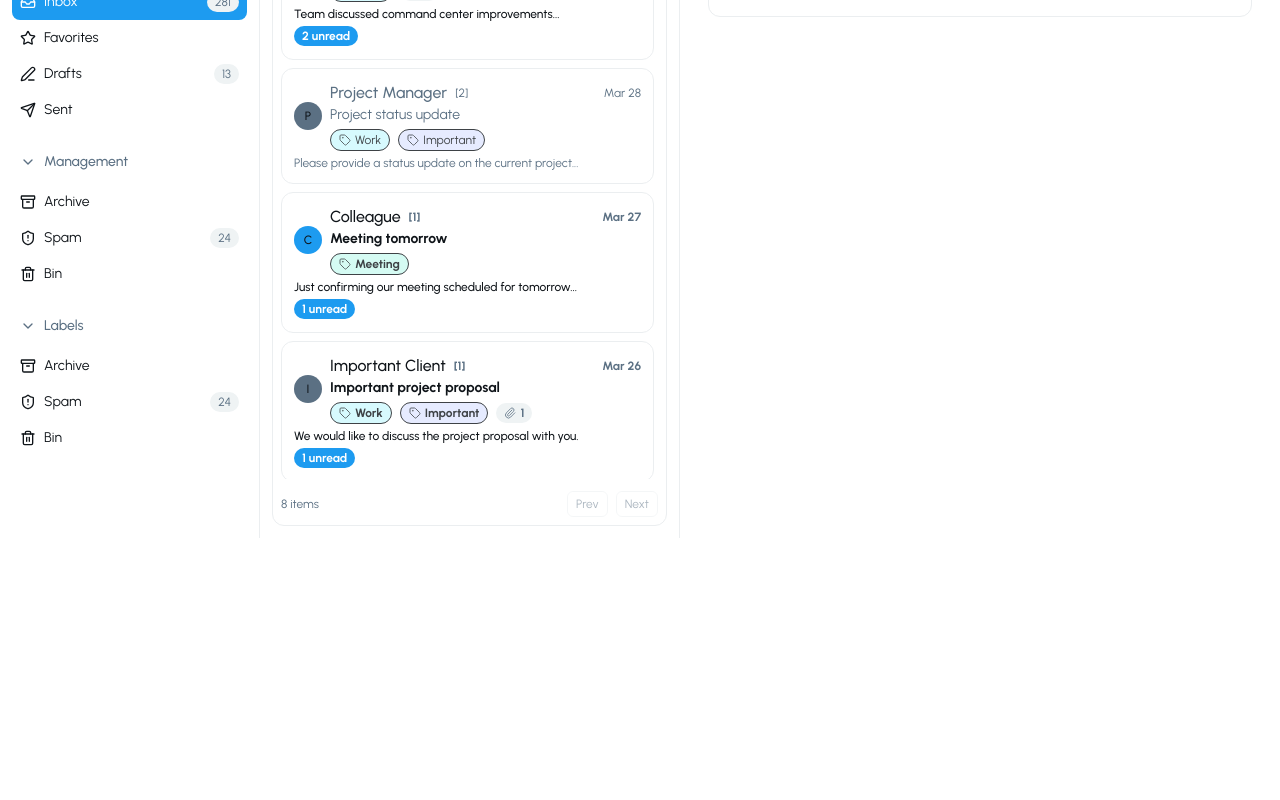
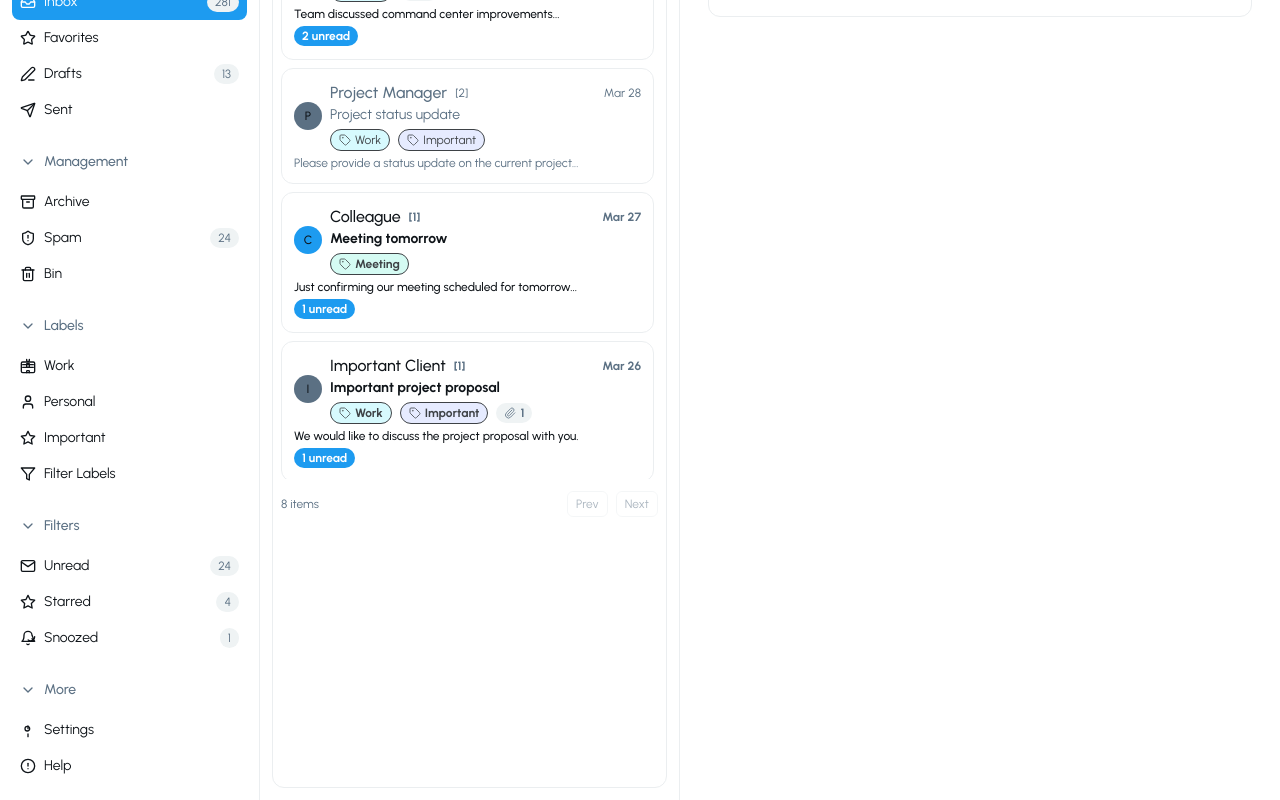
Before and after one commit to nowarelabs/nomail, a Next.js app in the folder apps/frontend/: page / in a window 1280 px wide. Shown: the part 229-1029 px from the top of the page. Before the commit the page ends 800 px from the top, so only its background shows below. Built offline with nearby package versions, Linux system fonts and the light colour scheme.

Commit message:
feat: add labels

```diff
--- a/apps/frontend/src/app/page.tsx
+++ b/apps/frontend/src/app/page.tsx
@@ -25,10 +25,12 @@ export default function Home() {
   const [theme, setTheme] = useState<'light' | 'dark'>('light');
   const [isCoreOpen, setIsCoreOpen] = useState(true);
   const [isManagementOpen, setIsManagementOpen] = useState(true);
-	const [isLabelsOpen, setIsLabelsOpen] = useState(true);
+  const [isLabelsOpen, setIsLabelsOpen] = useState(true);
+  const [isFiltersOpen, setIsFiltersOpen] = useState(true);
+  const [isMoreOpen, setIsMoreOpen] = useState(true);
   const [isSettingsOpen, setIsSettingsOpen] = useState(false);
-  const [activeMainView, setActiveMainView] = useState('inbox'); // Core/Management filters
-  const [activeSecondaryView, setActiveSecondaryView] = useState('primary'); // Category filters
+  const [activeMainView, setActiveMainView] = useState('inbox');
+  const [activeSecondaryView, setActiveSecondaryView] = useState('primary');
   const [isSelectMode, setIsSelectMode] = useState(false);
   const [selectedThreads, setSelectedThreads] = useState<Set<string>>(new Set());
   const [isMoreActionsOpen, setIsMoreActionsOpen] = useState(false);
@@ -2146,7 +2148,6 @@ export default function Home() {
 		if (savedTheme) {
 			setTheme(savedTheme);
 		} else {
-			// Only check system preference on client side to avoid hydration mismatch
 			if (typeof window !== 'undefined') {
 				const systemPrefersDark = window.matchMedia('(prefers-color-scheme: dark)').matches;
 				if (systemPrefersDark) {
@@ -2181,8 +2182,15 @@ export default function Home() {
 		setIsLabelsOpen(!isLabelsOpen);
 	};
 
+	const toggleFilters = () => {
+		setIsFiltersOpen(!isFiltersOpen);
+	};
+
+	const toggleMore = () => {
+		setIsMoreOpen(!isMoreOpen);
+	};
+
 	const handleViewChange = (view: string) => {
-		// Determine if this is a main view (Core/Management) or secondary view (category)
 		const mainViews = ['inbox', 'favorites', 'drafts', 'sent', 'archive', 'spam', 'bin'];
 		if (mainViews.includes(view)) {
 			setActiveMainView(view);
@@ -2200,11 +2208,8 @@ export default function Home() {
 	};
 
 	const toggleSelectAll = () => {
-		// Get the currently filtered threads
 		const currentlyFilteredThreads = filterThreads(emailThreads);
 
-		// If all filtered threads are already selected, deselect all
-		// Otherwise, select all filtered threads
 		if (selectedThreads.size === currentlyFilteredThreads.length && currentlyFilteredThreads.length > 0) {
 			setSelectedThreads(new Set());
 		} else {
@@ -2266,7 +2271,7 @@ export default function Home() {
 
 	const handleReply = (threadId: string) => {
 		setComposeAction('reply');
-		// Expand the thread if it's not already expanded
+
 		if (!expandedThreads.has(threadId)) {
 			toggleThreadExpansion(threadId);
 		}
@@ -2275,7 +2280,7 @@ export default function Home() {
 
 	const handleReplyAll = (threadId: string) => {
 		setComposeAction('replyAll');
-		// Expand the thread if it's not already expanded
+
 		if (!expandedThreads.has(threadId)) {
 			toggleThreadExpansion(threadId);
 		}
@@ -2284,7 +2289,7 @@ export default function Home() {
 
 	const handleForward = (threadId: string) => {
 		setComposeAction('forward');
-		// Expand the thread if it's not already expanded
+
 		if (!expandedThreads.has(threadId)) {
 			toggleThreadExpansion(threadId);
 		}
@@ -2319,10 +2324,8 @@ export default function Home() {
 		}
 	};
 
-	// Get the selected thread object
 	const selectedThreadData = selectedThread !== null ? emailThreads.find((t) => t.id === selectedThread) : undefined;
 
-	// Close more actions dropdown when clicking outside
 	useEffect(() => {
 		const handleClickOutside = (event: MouseEvent) => {
 			if (
@@ -2341,10 +2344,8 @@ export default function Home() {
 		};
 	}, []);
 
-	// Filter threads based on main view (Core/Management) and secondary view (category)
 	const filterThreads = (threads: EmailThread[]) => {
 		return threads.filter(thread => {
-			// First apply main view filter (Core/Management)
 			let passesMainFilter = false;
 			switch (activeMainView) {
 				case 'inbox':
@@ -2981,8 +2982,8 @@ export default function Home() {
 							<div className="overflow-hidden" style={{ height: 'auto', opacity: 1 }}>
 								<div className="py-1">
 									<button
-										className={`w-full flex items-center justify-between gap-2 rounded-lg px-2 py-2 text-sm ${activeMainView === 'archive' ? 'bg-sidebar-primary text-sidebar-primary-foreground' : 'hover:bg-sidebar-accent hover:text-sidebar-accent-foreground'}`}
-										onClick={() => handleViewChange('archive')}
+										className={`w-full flex items-center justify-between gap-2 rounded-lg px-2 py-2 text-sm ${activeMainView === 'work' ? 'bg-sidebar-primary text-sidebar-primary-foreground' : 'hover:bg-sidebar-accent hover:text-sidebar-accent-foreground'}`}
+										onClick={() => handleViewChange('work')}
 									>
 										<span className="flex items-center gap-2">
 											<svg
@@ -2995,19 +2996,22 @@ export default function Home() {
 												strokeWidth="2"
 												strokeLinecap="round"
 												strokeLinejoin="round"
-												className="lucide lucide-archive size-4"
+												className="lucide lucide-briefcase size-4"
 												aria-hidden="true"
 											>
-												<rect width="20" height="5" x="2" y="3" rx="1"></rect>
-												<path d="M4 8v11a2 2 0 0 0 2 2h12a2 2 0 0 0 2-2V8"></path>
-												<path d="M10 12h4"></path>
+												<path d="M10 13a1 1 0 0 0 1 1h2a1 1 0 0 0 1-1v-4a1 1 0 0 0-1-1h-2a1 1 0 0 0-1 1z"></path>
+												<path d="M10 2v2a1 1 0 0 0 1 1h2a1 1 0 0 0 1-1V2"></path>
+												<path d="M10 22v-2a1 1 0 0 1 1-1h2a1 1 0 0 1 1 1v2"></path>
+												<path d="M4 10h16"></path>
+												<path d="M4 14h16"></path>
+												<rect width="20" height="16" x="2" y="6" rx="2"></rect>
 											</svg>
-											Archive
+											Work
 										</span>
 									</button>
 									<button
-										className={`w-full flex items-center justify-between gap-2 rounded-lg px-2 py-2 text-sm ${activeMainView === 'spam' ? 'bg-sidebar-primary text-sidebar-primary-foreground' : 'hover:bg-sidebar-accent hover:text-sidebar-accent-foreground'}`}
-										onClick={() => handleViewChange('spam')}
+										className={`w-full flex items-center justify-between gap-2 rounded-lg px-2 py-2 text-sm ${activeMainView === 'personal' ? 'bg-sidebar-primary text-sidebar-primary-foreground' : 'hover:bg-sidebar-accent hover:text-sidebar-accent-foreground'}`}
+										onClick={() => handleViewChange('personal')}
 									>
 										<span className="flex items-center gap-2">
 											<svg
@@ -3020,20 +3024,18 @@ export default function Home() {
 												strokeWidth="2"
 												strokeLinecap="round"
 												strokeLinejoin="round"
-												className="lucide lucide-shield-alert size-4"
+												className="lucide lucide-user size-4"
 												aria-hidden="true"
 											>
-												<path d="M20 13c0 5-3.5 7.5-7.66 8.95a1 1 0 0 1-.67-.01C7.5 20.5 4 18 4 13V6a1 1 0 0 1 1-1c2 0 4.5-1.2 6.24-2.72a1.17 1.17 0 0 1 1.52 0C14.51 3.81 17 5 19 5a1 1 0 0 1 1 1z"></path>
-												<path d="M12 8v4"></path>
-												<path d="M12 16h.01"></path>
+												<path d="M19 21v-2a4 4 0 0 0-4-4H9a4 4 0 0 0-4 4v2"></path>
+												<circle cx="12" cy="7" r="4"></circle>
 											</svg>
-											Spam
+											Personal
 										</span>
-										<span className="rounded-full px-2 py-0.5 text-xs bg-muted text-muted-foreground">24</span>
 									</button>
 									<button
-										className={`w-full flex items-center justify-between gap-2 rounded-lg px-2 py-2 text-sm ${activeMainView === 'bin' ? 'bg-sidebar-primary text-sidebar-primary-foreground' : 'hover:bg-sidebar-accent hover:text-sidebar-accent-foreground'}`}
-										onClick={() => handleViewChange('bin')}
+										className={`w-full flex items-center justify-between gap-2 rounded-lg px-2 py-2 text-sm ${activeMainView === 'important' ? 'bg-sidebar-primary text-sidebar-primary-foreground' : 'hover:bg-sidebar-accent hover:text-sidebar-accent-foreground'}`}
+										onClick={() => handleViewChange('important')}
 									>
 										<span className="flex items-center gap-2">
 											<svg
@@ -3046,16 +3048,219 @@ export default function Home() {
 												strokeWidth="2"
 												strokeLinecap="round"
 												strokeLinejoin="round"
-												className="lucide lucide-trash2 lucide-trash-2 size-4"
+												className="lucide lucide-star size-4"
 												aria-hidden="true"
 											>
-												<path d="M10 11v6"></path>
-												<path d="M14 11v6"></path>
-												<path d="M19 6v14a2 2 0 0 1-2 2H7a2 2 0 0 1-2-2V6"></path>
-												<path d="M3 6h18"></path>
-												<path d="M8 6V4a2 2 0 0 1 2-2h4a2 2 0 0 1 2 2v2"></path>
+												<polygon points="12 2 15.09 8.26 22 9.27 17 14.14 18.18 21.02 12 17.77 5.82 21.02 7 14.14 2 9.27 8.91 8.26 12 2"></polygon>
 											</svg>
-											Bin
+											Important
+										</span>
+									</button>
+									<button
+										className="w-full flex items-center justify-between gap-2 rounded-lg px-2 py-2 text-sm hover:bg-sidebar-accent hover:text-sidebar-accent-foreground"
+										onClick={() => setShowFiltersDialog(true)}
+									>
+										<span className="flex items-center gap-2">
+											<svg
+												xmlns="http://www.w3.org/2000/svg"
+												width="24"
+												height="24"
+												viewBox="0 0 24 24"
+												fill="none"
+												stroke="currentColor"
+												strokeWidth="2"
+												strokeLinecap="round"
+												strokeLinejoin="round"
+												className="lucide lucide-filter size-4"
+												aria-hidden="true"
+											>
+												<polygon points="22 3 2 3 10 12.46 10 19 14 21 14 12.46 22 3"></polygon>
+											</svg>
+											Filter Labels
+										</span>
+									</button>
+								</div>
+							</div>
+						)}
+					</div>
+					<div>
+						<button
+							className="w-full text-left flex items-center gap-2 px-2 py-2 text-sm text-muted-foreground hover:text-foreground"
+							onClick={toggleFilters}
+						>
+							<svg
+								xmlns="http://www.w3.org/2000/svg"
+								width="24"
+								height="24"
+								viewBox="0 0 24 24"
+								fill="none"
+								stroke="currentColor"
+								strokeWidth="2"
+								strokeLinecap="round"
+								strokeLinejoin="round"
+								className={`lucide lucide-chevron-${isFiltersOpen ? 'down' : 'right'} size-4`}
+								aria-hidden="true"
+							>
+								<path d={`m${isFiltersOpen ? '6 9 6 6 6-6' : '9 18 6-6-6-6'}`}></path>
+							</svg>
+							<span className="font-medium">Filters</span>
+						</button>
+						{isFiltersOpen && (
+							<div className="overflow-hidden" style={{ height: 'auto', opacity: 1 }}>
+								<div className="py-1">
+									<button
+										className={`w-full flex items-center justify-between gap-2 rounded-lg px-2 py-2 text-sm ${activeMainView === 'unread' ? 'bg-sidebar-primary text-sidebar-primary-foreground' : 'hover:bg-sidebar-accent hover:text-sidebar-accent-foreground'}`}
+										onClick={() => handleViewChange('unread')}
+									>
+										<span className="flex items-center gap-2">
+											<svg
+												xmlns="http://www.w3.org/2000/svg"
+												width="24"
+												height="24"
+												viewBox="0 0 24 24"
+												fill="none"
+												stroke="currentColor"
+												strokeWidth="2"
+												strokeLinecap="round"
+												strokeLinejoin="round"
+												className="lucide lucide-mail size-4"
+												aria-hidden="true"
+											>
+												<path d="M4 4h16c1.1 0 2 .9 2 2v12c0 1.1-.9 2-2 2H4c-1.1 0-2-.9-2-2V6c0-1.1.9-2 2-2z"></path>
+												<polyline points="22,6 12,13 2,6"></polyline>
+											</svg>
+											Unread
+										</span>
+										<span className="rounded-full px-2 py-0.5 text-xs bg-muted text-muted-foreground">24</span>
+									</button>
+									<button
+										className={`w-full flex items-center justify-between gap-2 rounded-lg px-2 py-2 text-sm ${activeMainView === 'starred' ? 'bg-sidebar-primary text-sidebar-primary-foreground' : 'hover:bg-sidebar-accent hover:text-sidebar-accent-foreground'}`}
+										onClick={() => handleViewChange('starred')}
+									>
+										<span className="flex items-center gap-2">
+											<svg
+												xmlns="http://www.w3.org/2000/svg"
+												width="24"
+												height="24"
+												viewBox="0 0 24 24"
+												fill="none"
+												stroke="currentColor"
+												strokeWidth="2"
+												strokeLinecap="round"
+												strokeLinejoin="round"
+												className="lucide lucide-star size-4"
+												aria-hidden="true"
+											>
+												<polygon points="12 2 15.09 8.26 22 9.27 17 14.14 18.18 21.02 12 17.77 5.82 21.02 7 14.14 2 9.27 8.91 8.26 12 2"></polygon>
+											</svg>
+											Starred
+										</span>
+										<span className="rounded-full px-2 py-0.5 text-xs bg-muted text-muted-foreground">4</span>
+									</button>
+									<button
+										className={`w-full flex items-center justify-between gap-2 rounded-lg px-2 py-2 text-sm ${activeMainView === 'snoozed' ? 'bg-sidebar-primary text-sidebar-primary-foreground' : 'hover:bg-sidebar-accent hover:text-sidebar-accent-foreground'}`}
+										onClick={() => handleViewChange('snoozed')}
+									>
+										<span className="flex items-center gap-2">
+											<svg
+												xmlns="http://www.w3.org/2000/svg"
+												width="24"
+												height="24"
+												viewBox="0 0 24 24"
+												fill="none"
+												stroke="currentColor"
+												strokeWidth="2"
+												strokeLinecap="round"
+												strokeLinejoin="round"
+												className="lucide lucide-bell-off size-4"
+												aria-hidden="true"
+											>
+												<path d="M13.73 21a2 2 0 0 1-3.46 0"></path>
+												<path d="M18 8A6 6 0 0 0 6 8c0 7-3 9-3 9h18c0-2-3-9-3-9z"></path>
+												<path d="M22 10a6 6 0 0 1-9.73 5"></path>
+												<line x1="18" y1="13" x2="22" y2="17"></line>
+											</svg>
+											Snoozed
+										</span>
+										<span className="rounded-full px-2 py-0.5 text-xs bg-muted text-muted-foreground">1</span>
+									</button>
+								</div>
+							</div>
+						)}
+					</div>
+					<div>
+						<button
+							className="w-full text-left flex items-center gap-2 px-2 py-2 text-sm text-muted-foreground hover:text-foreground"
+							onClick={toggleMore}
+						>
+							<svg
+								xmlns="http://www.w3.org/2000/svg"
+								width="24"
+								height="24"
+								viewBox="0 0 24 24"
+								fill="none"
+								stroke="currentColor"
+								strokeWidth="2"
+								strokeLinecap="round"
+								strokeLinejoin="round"
+								className={`lucide lucide-chevron-${isMoreOpen ? 'down' : 'right'} size-4`}
+								aria-hidden="true"
+							>
+								<path d={`m${isMoreOpen ? '6 9 6 6 6-6' : '9 18 6-6-6-6'}`}></path>
+							</svg>
+							<span className="font-medium">More</span>
+						</button>
+						{isMoreOpen && (
+							<div className="overflow-hidden" style={{ height: 'auto', opacity: 1 }}>
+								<div className="py-1">
+									<button
+										className={`w-full flex items-center justify-between gap-2 rounded-lg px-2 py-2 text-sm ${activeMainView === 'settings' ? 'bg-sidebar-primary text-sidebar-primary-foreground' : 'hover:bg-sidebar-accent hover:text-sidebar-accent-foreground'}`}
+										onClick={() => handleViewChange('settings')}
+									>
+										<span className="flex items-center gap-2">
+											<svg
+												xmlns="http://www.w3.org/2000/svg"
+												width="24"
+												height="24"
+												viewBox="0 0 24 24"
+												fill="none"
+												stroke="currentColor"
+												strokeWidth="2"
+												strokeLinecap="round"
+												strokeLinejoin="round"
+												className="lucide lucide-settings size-4"
+												aria-hidden="true"
+											>
+												<path d="M12 22v-4"></path>
+												<path d="M12 6v4"></path>
+												<path d="M14.5 10a3.5 3.5 0 1 1-7 0 3.5 3.5 0 0 1 7 0z"></path>
+											</svg>
+											Settings
+										</span>
+									</button>
+									<button
+										className={`w-full flex items-center justify-between gap-2 rounded-lg px-2 py-2 text-sm ${activeMainView === 'help' ? 'bg-sidebar-primary text-sidebar-primary-foreground' : 'hover:bg-sidebar-accent hover:text-sidebar-accent-foreground'}`}
+										onClick={() => handleViewChange('help')}
+									>
+										<span className="flex items-center gap-2">
+											<svg
+												xmlns="http://www.w3.org/2000/svg"
+												width="24"
+												height="24"
+												viewBox="0 0 24 24"
+												fill="none"
+												stroke="currentColor"
+												strokeWidth="2"
+												strokeLinecap="round"
+												strokeLinejoin="round"
+												className="lucide lucide-help-circle size-4"
+												aria-hidden="true"
+											>
+												<circle cx="12" cy="12" r="10"></circle>
+												<path d="M12 8v4"></path>
+												<path d="M12 16h.01"></path>
+											</svg>
+											Help
 										</span>
 									</button>
 								</div>
```
